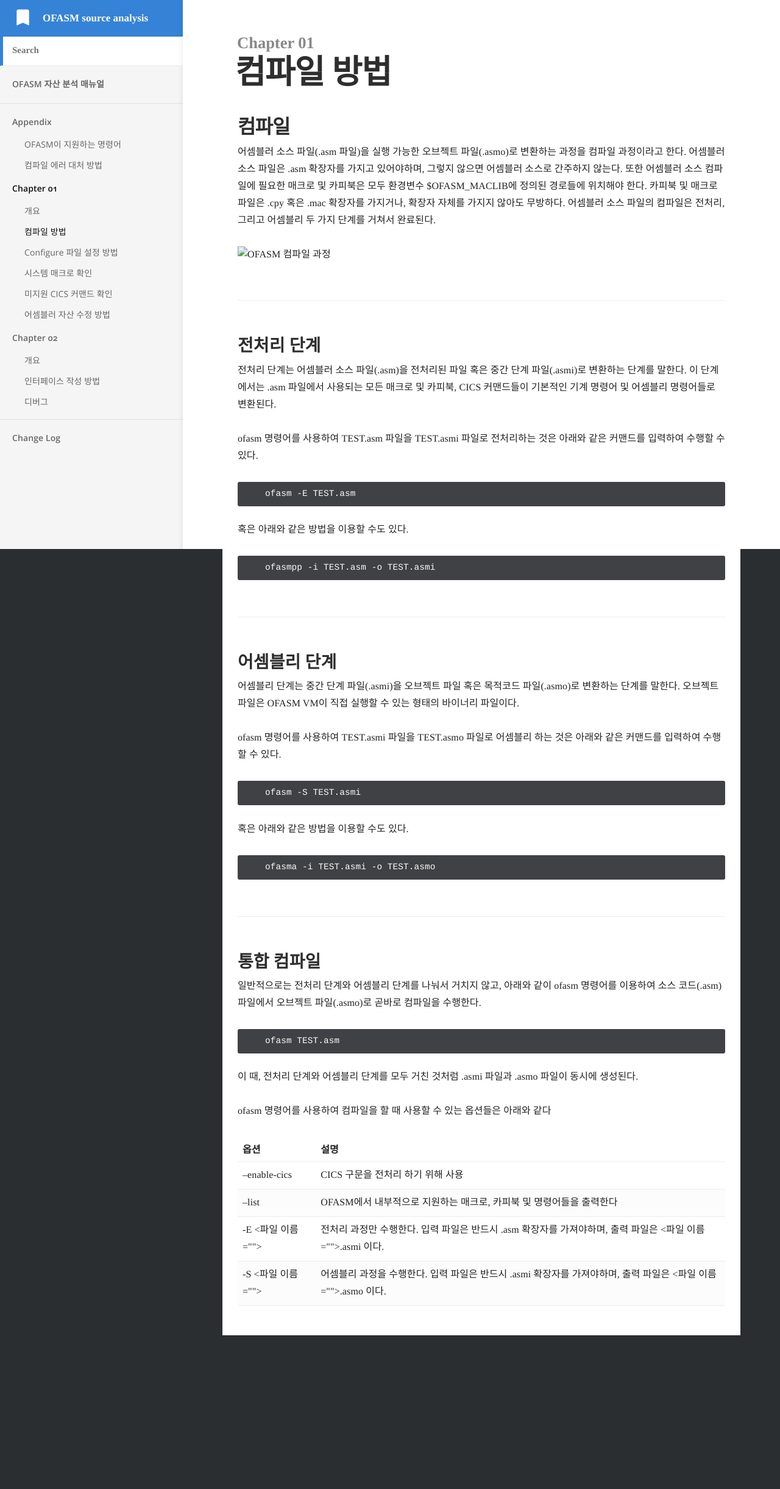
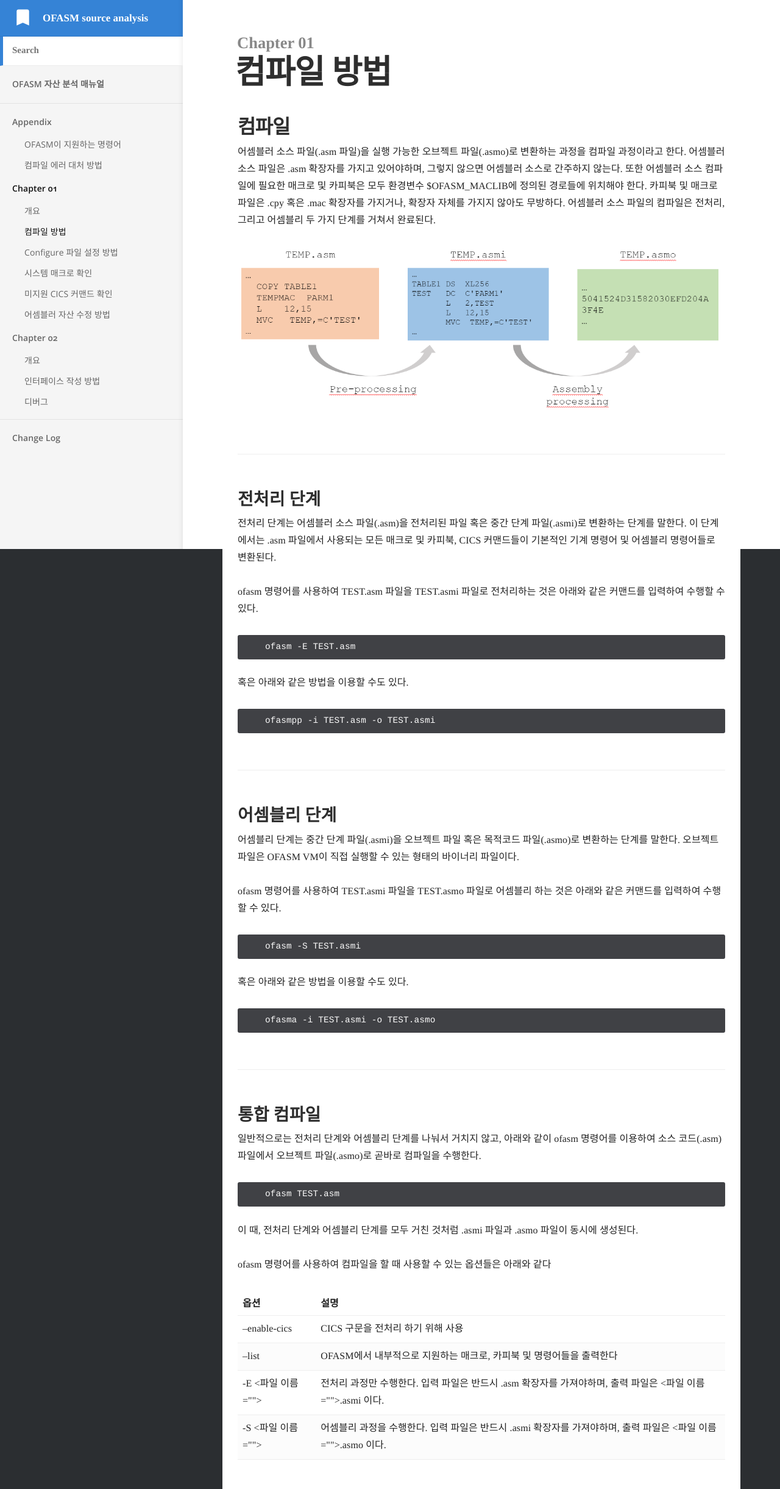
Before and after one commit to Tmaxsoft-Compiler/OFASM-Analyze-Manual, a Jekyll site: the page built from _docs/chapter-01/compile.md, in a window 1280 px wide. Shown: the whole page at 61% size. Built offline with Jekyll 4.4.1, drawn with Linux system fonts in a browser that asks for light colours; before the commit the page ends 2189 px from its top, so only the background shows below that.

Commit message:
fix image path

```diff
--- a/_config.yml
+++ b/_config.yml
@@ -3,7 +3,7 @@
 
 title: OFASM source analysis
 url: "https://tmaxsoft-compiler.github.io/OFASM-Analyze-Manual/"
-baseurl:
+baseurl: /OFASM-Analyze-Manual
 google_analytics_key:
 show_full_navigation: true
 
--- a/_docs/chapter-01/compile.md
+++ b/_docs/chapter-01/compile.md
@@ -9,7 +9,7 @@ order: 2
 어셈블러 소스 파일(.asm 파일)을 실행 가능한 오브젝트 파일(.asmo)로 변환하는 과정을 컴파일 과정이라고 한다. 어셈블러 소스 파일은 .asm 확장자를 가지고 있어야하며, 그렇지 않으면 어셈블러 소스로 간주하지 않는다. 또한 어셈블러 소스 컴파일에 필요한 매크로 및 카피북은 모두 환경변수 $OFASM_MACLIB에 정의된 경로들에 위치해야 한다. 카피북 및 매크로파일은 .cpy 혹은 .mac 확장자를 가지거나, 확장자 자체를 가지지 않아도 무방하다.
 어셈블러 소스 파일의 컴파일은 전처리, 그리고 어셈블리 두 가지 단계를 거쳐서 완료된다.
 
-![OFASM 컴파일 과정](fig_ofasm_compile_process.png)
+![OFASM 컴파일 과정]({{site.baseurl}}/attach/fig_ofasm_compile_process.png)
 
 ### 전처리 단계
 
```
Also changed, not shown: _docs/attach/fig_ofasm_compile_process.png (renamed from _docs/chapter-01/fig_ofasm_compile_process.png).
